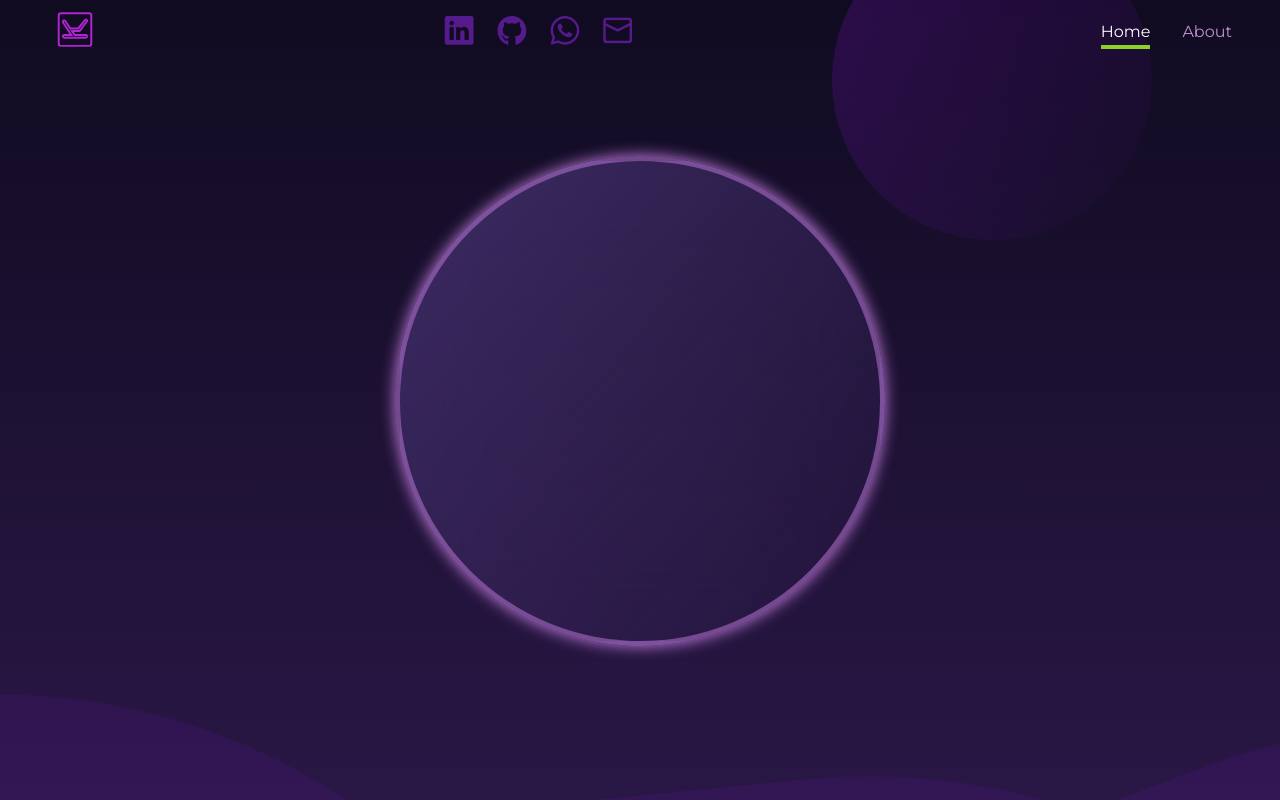
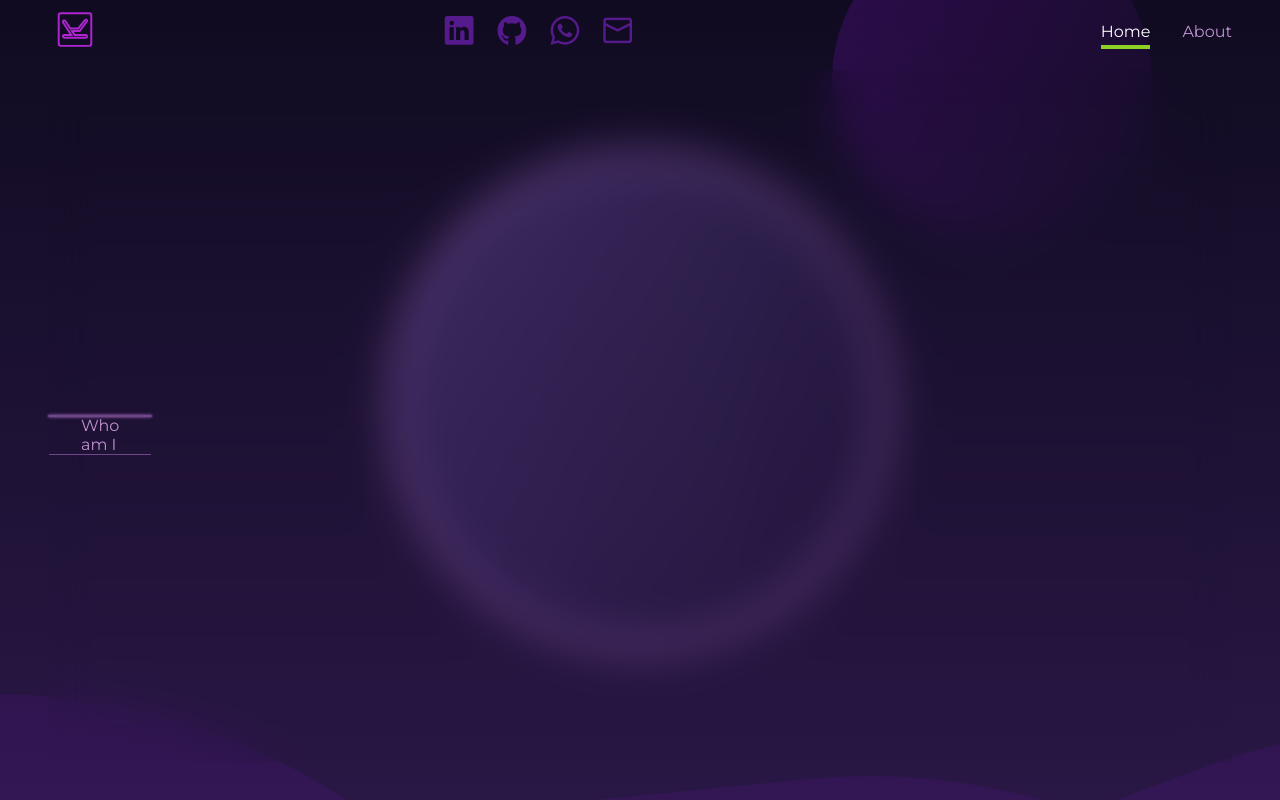
Before and after one commit to AlexsanderKevin/portfolio, a React (Create React App) app: page / in a window 1280 px wide. Both pictures are taken after a click on the element 640 px from the left and 1348 px from the top of the page. Shown: the part 948-1748 px from the top of the page. Built offline with nearby package versions, Linux system fonts and the light colour scheme.

Commit message:
started the about info card

```diff
--- a/src/components/MainSection/AboutSection/AboutSection.js
+++ b/src/components/MainSection/AboutSection/AboutSection.js
@@ -13,12 +13,14 @@ import { ReactComponent as SassSVG } from '../../../assets/svg/icons/svg-sass.sv
 import { ReactComponent as FigmaSVG } from '../../../assets/svg/icons/svg-figma.svg'
 import BustMini from '../../Ilustrations/BustMini/BustMini'
 import Planet from './Planet/Planet'
-import InfoCard from './InfoCard/InfoCard'
+import SkillInfoCard from './InfoCard/SkillInfoCard'
+import AboutInfoCard from './InfoCard/AboutInfoCard'
 
 const SkillSection = () => {
   const [ focus, setFocus ] = useState(null)
   const { section } = useContext(GlobalContext)
 
+  console.log(focus)
 
   const handleClickPlanet = event => {
     setFocus(event.currentTarget.getAttribute('id'))
@@ -58,7 +60,8 @@ const SkillSection = () => {
           </div>
         </div>
       </div>
-      <InfoCard target={focus} setTarget={setFocus}/>
+      <SkillInfoCard target={focus} setTarget={setFocus}/>
+      <AboutInfoCard active={focus === 'bust-mini'} />
     </section>
   )
 }
--- /dev/null
+++ b/src/components/MainSection/AboutSection/InfoCard/AboutInfoCard.js
@@ -0,0 +1,16 @@
+import React from 'react'
+import styles from './SkillInfoCard.module.css'
+
+const AboutInfoCard = ({ active }) => {
+
+  if (!active) return null
+  return (
+    <div id='skill-infocard-overlay' className={styles.background}>
+      <div className={`glass-card ${styles.infoCard}`}>
+        <div className={styles.cardHeader}>Who am I</div>
+      </div>
+    </div>
+  )
+}
+
+export default AboutInfoCard
--- /dev/null
+++ b/src/components/MainSection/AboutSection/InfoCard/AboutInfoCard.module.css
@@ -0,0 +1,3 @@
+.aboutInfoCard {
+
+}
--- a/src/components/MainSection/AboutSection/InfoCard/InfoCard.js
+++ b/src/components/MainSection/AboutSection/InfoCard/SkillInfoCard.js
@@ -1,8 +1,8 @@
 import React from 'react'
-import styles from './InfoCard.module.css'
+import styles from './SkillInfoCard.module.css'
 import skills from './skills'
 
-const InfoCard = ({ target, setTarget }) => {
+const SkillInfoCard = ({ target, setTarget }) => {
   const skill = skills[target]
 
   const handleClick = event => {
@@ -33,4 +33,4 @@ const InfoCard = ({ target, setTarget }) => {
   )
 }
 
-export default InfoCard
+export default SkillInfoCard
--- a/src/components/MainSection/AboutSection/InfoCard/InfoCard.module.css
+++ b/src/components/MainSection/AboutSection/InfoCard/SkillInfoCard.module.css
@@ -37,7 +37,7 @@
 .infoCard div {
   padding: 0 2rem;
   opacity: 0;
-  animation: fade-in .3s forwards .5s;
+  animation: fade-in .3s forwards .3s;
 }
 
 .infoCard p {
@@ -88,12 +88,8 @@
     flex-direction: column;
     align-items: center;
   }
-  .icon {
-    height: 6rem;
-  }
-  .icon svg {
-    height: 8rem;
-  }
+  .icon { height: 6rem;}
+  .icon svg { height: 8rem;}
   @keyframes resize {
     0%{ height: 0;}
     99%{ height: 23rem;}
```
